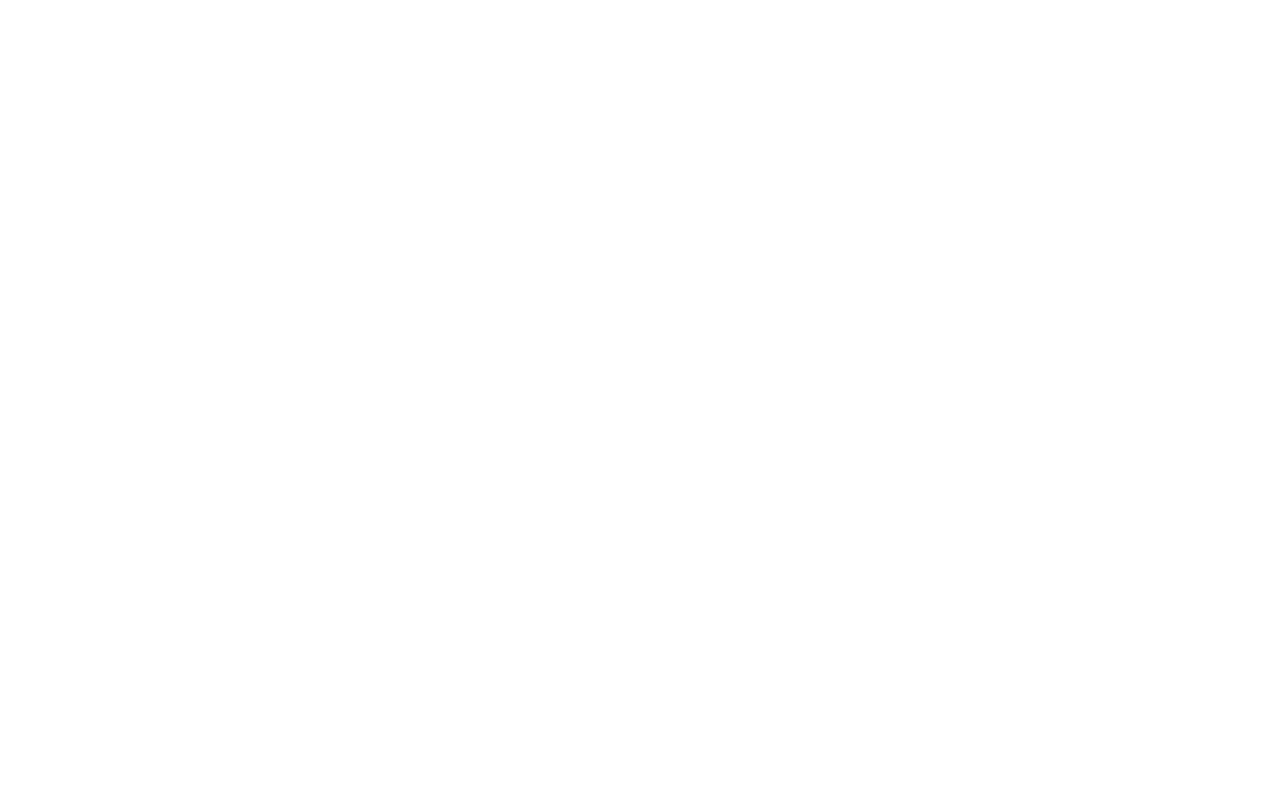
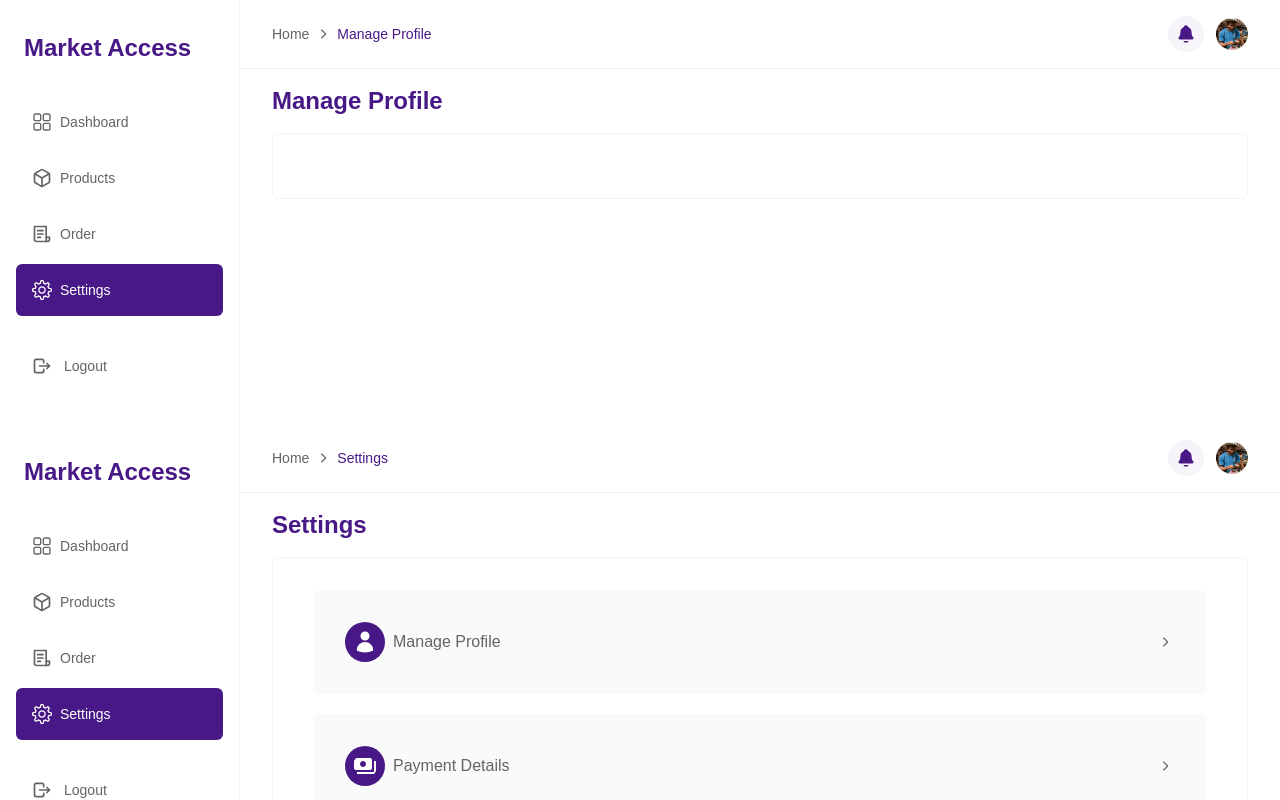
Before and after one commit to Olayori-X/Dante-s-app, a React (Create React App) app: page /settings/profile in a window 1280 px wide. Before the commit this address had no page. Shown: the top 800 px of the page. Built offline with nearby package versions, Linux system fonts and the light colour scheme.

Commit message:
settings

```diff
--- a/src/App.js
+++ b/src/App.js
@@ -4,8 +4,8 @@
 import Dashboard from './Pages/Dashboard';
 import Order from './Pages/Order';
 import Product from './Pages/Product';
-import Settings from './Pages/Settings';
-import { BrowserRouter, Route, Routes} from 'react-router-dom';
+import Settings from './Pages/settings/Settings';
+import { BrowserRouter, Route, Routes, Navigate} from 'react-router-dom';
 
 function App() {
   return (
@@ -13,10 +13,12 @@
       <BrowserRouter>
         <Routes>
           <Route index path="/" Component={Login}></Route>
-          <Route exact path="/Dashboard" Component={Dashboard}></Route>
-          <Route exact path="/Order" Component={Order}></Route>
-          <Route exact path="/Product" Component={Product}></Route>
-          <Route exact path="/Settings" Component={Settings}></Route>
+          <Route exact path="/dashboard" Component={Dashboard}></Route>
+          <Route exact path="/order" Component={Order}></Route>
+          <Route exact path="/product" Component={Product}></Route>
+          <Route exact path="/settings/*" Component={Settings}></Route>
+          {/* <Route path="/settings" element={<Navigate to="/settings/Settings" />} /> */}
+
         </Routes>
       </BrowserRouter>
     </div>
--- a/src/Components/Sidebar.jsx
+++ b/src/Components/Sidebar.jsx
@@ -44,7 +44,7 @@
                 </div>
             )}
                 <div>
-                    <div className="hidden md:flex md:flex-col sticky h-full left-0 w-60 text-left border-r border-disable p-4 bg-white md:show">
+                    <div className="hidden lg:flex lg:flex-col sticky h-full left-0 w-60 text-left border-r border-disable p-4 bg-white md:show">
                         <div className="flex flex-col justify-items-start mb-4 pl-2">
                         <h1 className="mb-4 mt-4 font-extrabold text-primary text-2xl">Market Access</h1>
                         </div>
@@ -94,7 +94,7 @@
                     </div>
 
                     {/* Side Toggle */}
-                    <div className="md:hidden">
+                    <div className="lg:hidden">
                             <button onClick={()=>toggleNavbar(true)} className="">{side ? <MdClose className="text-black bg-disable p-2 size-8 rounded-full absolute top-15 right-20 cursor-pointer"/> : <GiHamburgerMenu className="text-primary font-black absolute top-6 size-5 mr-4 left-2"/>}</button>
                             {side &&(
                             <div className="sticky h-full w-screen left-0 top-0 -translate-x-0 transition-all px-4">
--- a/src/Pages/Dashboard.jsx
+++ b/src/Pages/Dashboard.jsx
@@ -37,7 +37,7 @@
 
               {/* Header */}
               <div className="w-full">
-                <div className="mb-4 items-center"><Header title="Dashboard" link="/Dashboard"/></div>
+                <div className="mb-4 items-center"><Header title="Dashboard" link="/dashboard"/></div>
 
                 <div className="px-8">
                   <div className="mb-4"><Heading title="Dashboard"/></div>
--- a/src/Pages/Product.jsx
+++ b/src/Pages/Product.jsx
@@ -141,7 +141,7 @@
 
               {/* Header */}
               <div className="w-full">
-                <div className="mb-4 items-center"><Header title="Products" link="/Product"/></div>
+                <div className="mb-4 items-center"><Header title="Products" link="/product"/></div>
 
                 <div className="flex md:flex-row flex-col justify-between items-left md:items-center px-8">
                   <div className="mb-4 text-left"><Heading title="Products"/></div>
--- /dev/null
+++ b/src/Pages/settings/ManageProfile.jsx
@@ -0,0 +1,57 @@
+import "../../style.css";
+import Sidebar from "../../Components/Sidebar";
+import Header from "../../Components/Header";
+import Heading from "../../Components/Heading";
+import { useState, useEffect } from 'react';
+// import { Link } from 'react-router-dom';
+// import Skeleton from 'react-loading-skeleton';
+
+const ManageProfile = () => {
+  const [loading, setLoading] = useState(false)
+
+  useEffect(() => {
+    setLoading(true)
+    setTimeout(() => {
+        setLoading(false)
+    }, 1000)
+  }, [])
+
+    return (
+        <div>
+
+          {loading ? (
+            <p>Loading...</p>
+          ) : (
+            <div className="flex flex-row">
+              {/* Sidebar */}
+              <div>
+                <Sidebar/>
+              </div>
+
+              {/* Header */}
+              <div className="w-full">
+                <div className="mb-4 items-center"><Header title="Manage Profile" link="/Dashboard"/></div>
+
+                <div className="px-8">
+                  <div className="mb-4"><Heading title="Manage Profile"/></div>
+                </div>
+
+                {/* Body */}
+                {/* Card */}
+                <div className="border border-disable rounded-md px-10 py-8 mx-8">
+
+                </div>
+
+
+              </div>
+
+            </div>
+          )}
+
+
+
+        </div>
+     );
+}
+
+export default ManageProfile;
--- a/src/Pages/Settings.jsx
+++ b/src/Pages/settings/Settings.jsx
@@ -1,23 +1,22 @@
 // import { Link } from "react-router-dom";
-import "../style.css";
-import Sidebar from "../Components/Sidebar";
-import Header from "../Components/Header";
-import Heading from "../Components/Heading";
+import "../../style.css";
+import Sidebar from "../../Components/Sidebar";
+import Header from "../../Components/Header";
+import Heading from "../../Components/Heading";
+import ManageProfile from "./ManageProfile";
 import { useState, useEffect } from 'react';
-import { FaUsers } from "react-icons/fa";
-import { TbCurrencyNaira } from "react-icons/tb";
-import { FiBox } from "react-icons/fi";
-import { RiListView } from "react-icons/ri";
 import { HiUser } from "react-icons/hi2";
 import { MdPayments } from "react-icons/md";
 import { RxCaretRight } from "react-icons/rx";
 import { BiShieldQuarter } from "react-icons/bi";
 import { RiDeleteBin5Fill } from "react-icons/ri";
 import { Link } from 'react-router-dom';
+import { Routes, Route, useMatch } from 'react-router-dom';
 // import Skeleton from 'react-loading-skeleton';
 
 const Settings = () => {
-  const [loading, setLoading] = useState(false)
+  const [loading, setLoading] = useState(false);
+  const match = useMatch('/settings/*');
 
   useEffect(() => {
     setLoading(true)
@@ -28,6 +27,12 @@
 
     return (
         <div>
+          <Routes>
+            {/* <Route path="/" element={<h3>Please select a sub-page.</h3>} /> */}
+            <Route path="profile" element={<ManageProfile />} />
+            {/* <Route path="security" element={<Security />} />
+            <Route path="notifications" element={<Notifications />} /> */}
+          </Routes>
 
           {loading ? (
             <p>Loading...</p>
@@ -50,20 +55,21 @@
                <div className="border border-disable rounded-md px-10 py-8 mx-8">
                 <div className="gap-5 flex flex-col">
                     {/* Manage Profile */}
-                    <div className="flex flex-row justify-between bg-fa p-8 rounded-md">
-                        <Link className="md:flex md:flex-row items-center text-md gap-2 text-black2">
+
+                    <Link to="profile" className="flex flex-row justify-between bg-fa p-8 rounded-md cursor-pointer">
+                        <div className="flex flex-row md:flex-row items-center text-md gap-2 text-black2">
                             <HiUser className="text-white font-xl size-10 bg-primary p-2 rounded-full"/>
                             <p className="text-black2 font-medium">Manage Profile</p>
-                        </Link>
+                        </div>
 
                         <div className="flex flex-row items-center sm:ml-96 gap-3">
                             <RxCaretRight className="text-black2 font-medium cursor-pointer size-5"/>
                         </div>
-                    </div>
+                    </Link>
 
                     {/* Payment Details */}
                     <div className="flex flex-row justify-between bg-fa p-8 rounded-md">
-                        <Link className="md:flex md:flex-row items-center text-md gap-2 text-black2">
+                        <Link className="flex flex-row items-center text-md gap-2 text-black2">
                             <MdPayments className="text-white font-xl size-10 bg-primary p-2 rounded-full"/>
                             <p className="text-black2 font-medium">Payment Details</p>
                         </Link>
@@ -75,7 +81,7 @@
 
                     {/* Change Password */}
                     <div className="flex flex-row justify-between bg-fa p-8 rounded-md">
-                        <Link className="md:flex md:flex-row items-center text-md gap-2 text-black2">
+                        <Link className="flex flex-row items-center text-md gap-2 text-black2">
                             <BiShieldQuarter className="text-white font-xl size-10 bg-primary p-2 rounded-full"/>
                             <p className="text-black2 font-medium">Change Password</p>
                         </Link>
@@ -87,7 +93,7 @@
 
                     {/* Delete Account */}
                     <div className="flex flex-row justify-between bg-fa p-8 rounded-md">
-                        <Link className="md:flex md:flex-row items-center text-md gap-2 text-black2">
+                        <Link className="flex flex-row items-center text-md gap-2 text-black2">
                             <RiDeleteBin5Fill className="text-white font-xl size-10 bg-primary p-2 rounded-full"/>
                             <p className="text-black2 font-medium">Delete Account</p>
                         </Link>
```
Also changed, not shown: src/Components/SidebarData.jsx (+4 -4 lines).
